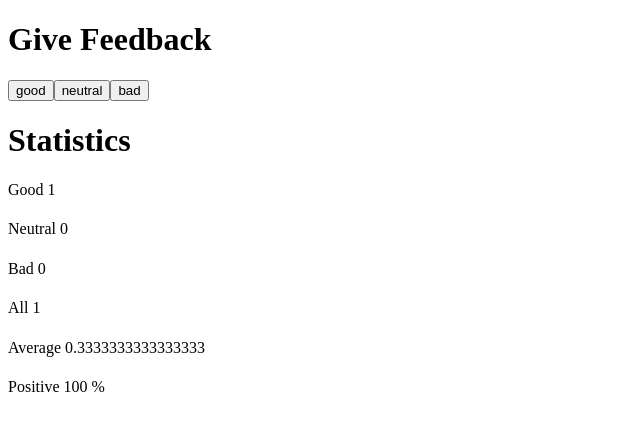
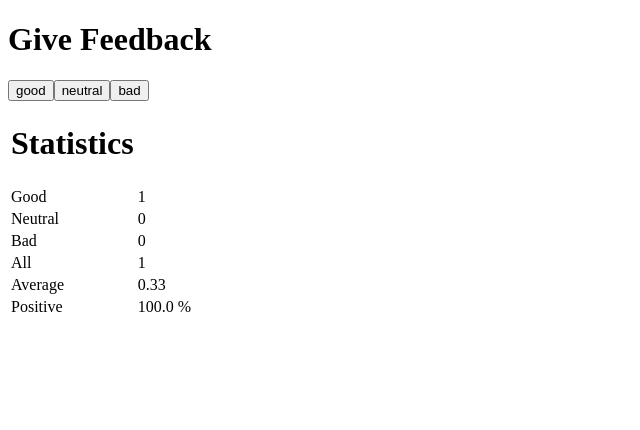
Before and after one commit to hamidme/FSO, a React (Create React App) app in the folder part1/unicafe/: page / in a window 1280 px wide. Both pictures are taken after a click on the button "good". Shown: the top 430 px of the page, without its empty margins (0-640 px from the left). Built offline with nearby package versions, Linux system fonts and the light colour scheme.

Commit message:
modified for 1.11*: unicafe step6

```diff
--- a/part1/unicafe/src/App.js
+++ b/part1/unicafe/src/App.js
@@ -11,9 +11,8 @@ const Button = ({onClick, text})=>{
 const StatisticLine = ({text, value, head, perc})=>{
   return(
     <>
-      <h1>{head}</h1>
-      <p>{text} {value} {perc}</p>
-
+      {head}
+      {text} {value} {perc}
     </>
   )
 }
@@ -22,6 +21,7 @@ const Statistics = (props) =>{
   if (props.all === 0){
     return (
     <>
+
       <h1>{props.text}</h1>
       <p>No feedback given</p>
     </>
@@ -29,13 +29,39 @@ const Statistics = (props) =>{
   }
   return(
     <>
-      <StatisticLine head = 'Statistics'/>
-      <StatisticLine text = 'Good' value = {props.good}/>
-      <StatisticLine text = 'Neutral' value = {props.neutral}/>
-      <StatisticLine text = 'Bad' value =  {props.bad} />
-      <StatisticLine text = 'All' value = {props.all} />
-      <StatisticLine text = "Average" value = {props.average} />
-      <StatisticLine text = "Positive" value = {props.positive} perc = '%' />
+      <table>
+        <thead>
+          <tr>
+            <td><h1><StatisticLine head = 'Statistics'/></h1></td>
+          </tr>
+        </thead>
+        <tbody>
+          <tr>
+            <td><StatisticLine text = 'Good'/></td>
+            <td><StatisticLine value = {props.good}/></td>
+          </tr>
+          <tr>
+           <td><StatisticLine text = 'Neutral'/></td>
+           <td><StatisticLine value = {props.neutral}/></td>
+          </tr>
+          <tr>
+            <td><StatisticLine text = 'Bad'/></td>
+            <td><StatisticLine value = {props.bad}/></td>
+          </tr>
+          <tr>
+           <td><StatisticLine text = 'All'/></td>
+           <td><StatisticLine value = {props.all}/></td>
+          </tr>
+          <tr>
+            <td><StatisticLine text = 'Average'/></td>
+            <td><StatisticLine value = {props.average}/></td>
+          </tr>
+          <tr>
+           <td><StatisticLine text = 'Positive'/></td>
+           <td><StatisticLine value = {props.positive} perc = '%'/></td>
+          </tr>
+        </tbody>
+      </table>
     </>
   )
 }
@@ -57,11 +83,9 @@ function App() {
     setbad(bad + 1)
   }
 
-
   const all = good + neutral + bad
-  const average = (neutral+good+bad)/3
-  const positive = (all === 0 ? null : (good/all)*100)
-
+  const average = ((neutral+good+bad)/3).toFixed(2)
+  const positive = (all === 0 ? null : ((good/all)*100).toFixed(1))
 
   return (
     <div>
```
